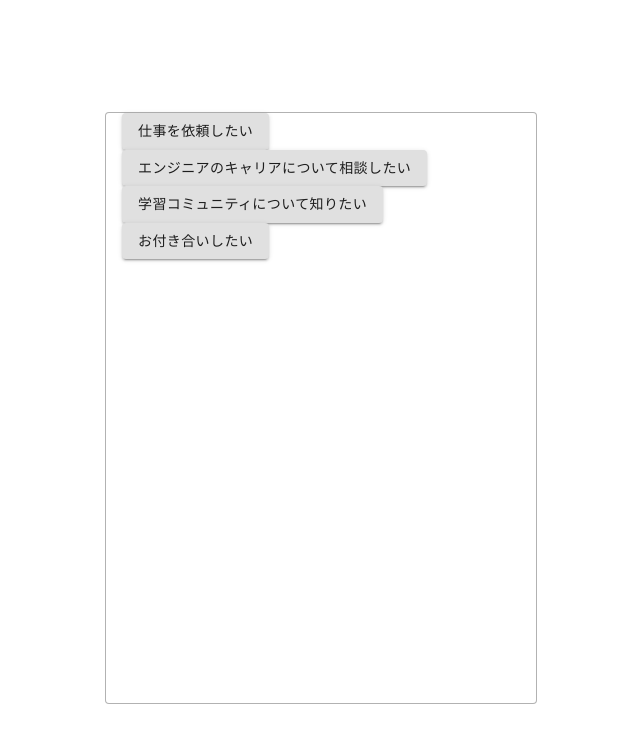
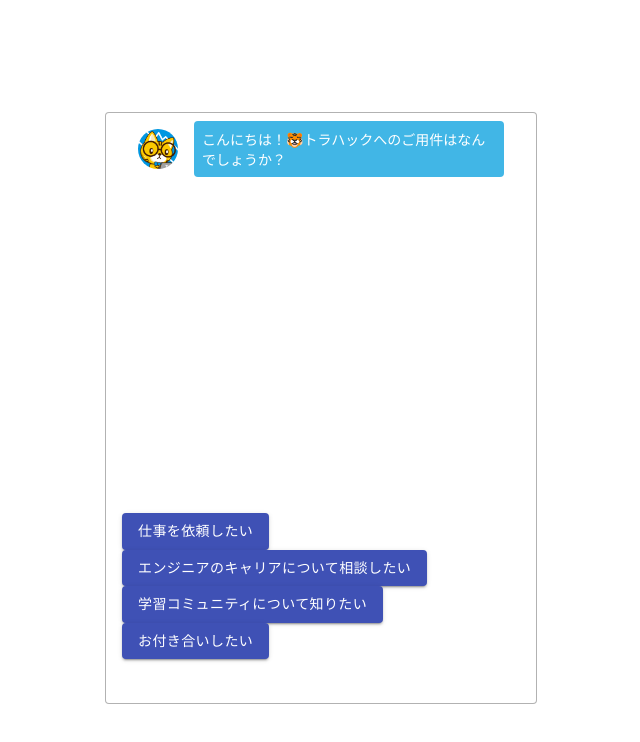
Before and after one commit to nomikazu-x/react-chatbot-demo, a React (Create React App) app: page / in a window 1280 px wide. Shown: the top 742 px of the page, without its empty margins (319-959 px from the left). Built offline with nearby package versions, Linux system fonts and the light colour scheme.

Commit message:
callback bind

```diff
--- a/src/App.jsx
+++ b/src/App.jsx
@@ -1,7 +1,7 @@
 import React from "react";
 import defaultDataset from "./dataset";
 import './assets/styles/style.css';
-import { AnswersList } from "./components";
+import {AnswersList, Chats} from "./components/index";
 
 export default class App extends React.Component {
   constructor(props) {
@@ -13,9 +13,46 @@
       dataset: defaultDataset,
       open: false
     }
+    this.selectAnswer = this.selectAnswer.bind(this)
   }
 
-  initAnswer = () => {
+  displayNextQestion = (nextQuestionId) => {
+    const chats = this.state.chats
+    chats.push({
+      text: this.state.dataset[nextQuestionId].question,
+      type: 'question'
+    })
+
+    this.setState({
+      answers: this.state.dataset[nextQuestionId].answers,
+      chats: chats,
+      currentId: nextQuestionId
+    })
+  }
+
+  selectAnswer = (selectedAnswer, nextQuestionId) => {
+    switch (true) {
+      case (nextQuestionId === 'init'):
+        this.displayNextQestion(nextQuestionId)
+        break;
+
+      default:
+        const chats = this.state.chats;
+        chats.push({
+          text: selectedAnswer,
+          type: 'answer'
+        })
+
+        this.setState({
+          chats: chats
+        })
+
+        this.displayNextQestion(nextQuestionId)
+        break;
+    }
+  }
+
+  initAnswers = () => {
     const initDataset = this.state.dataset[this.state.currentId];
     const initAnswers = initDataset.answers;
 
@@ -25,14 +62,16 @@
   }
 
   componentDidMount() {
-    this.initAnswer()
+    const initAnswers = "";
+    this.selectAnswer(initAnswers, this.state.currentId)
   }
 
   render() {
     return (
       <section className="c-section">
         <div className="c-box">
-          <AnswersList answers={this.state.answers} />
+          <Chats chats={this.state.chats}/>
+          <AnswersList answers={this.state.answers} select={this.selectAnswer} />
         </div>
       </section>
     );
--- a/src/components/Answer.jsx
+++ b/src/components/Answer.jsx
@@ -20,7 +20,7 @@
 const Answer = (props) => {
   // const classes = useStyles();
   return(
-    <Button variant="contained">
+    <Button variant="contained" color="primary" onClick={() => props.select(props.content, props.nextId)}>
       {props.content}
     </Button>
   )
--- a/src/components/AnswersList.jsx
+++ b/src/components/AnswersList.jsx
@@ -5,7 +5,7 @@
   return(
     <div className="c-grid_answer">
       {props.answers.map((value, index) => {
-        return <Answer content={value.content} key={index.toString()} />
+        return <Answer content={value.content} nextId={value.nextId} key={index.toString()} select={props.select} />
       })}
     </div>
   )
--- /dev/null
+++ b/src/components/Chat.jsx
@@ -0,0 +1,26 @@
+import React from 'react';
+import ListItem from "@material-ui/core/ListItem";
+import ListItemAvatar from "@material-ui/core/ListItemAvatar";
+import Avatar from "@material-ui/core/Avatar";
+import Torahack from "../assets/img/torahack.png";
+import NoProfile from "../assets/img/no-profile.png";
+
+const Chat = (props) => {
+  const isQuestion = (props.type === 'question');
+  const classes = isQuestion ? "p-chat__row" : "p-chat__reverse";
+
+  return (
+      <ListItem className={classes}>
+          <ListItemAvatar>
+              {isQuestion ? (
+                  <Avatar alt="icon" src={Torahack} />
+              ) : (
+                  <Avatar alt="icon" src={NoProfile} />
+              )}
+          </ListItemAvatar>
+          <div className="p-chat__bubble">{props.text}</div>
+      </ListItem>
+  );
+};
+
+export default Chat;
--- /dev/null
+++ b/src/components/Chats.jsx
@@ -0,0 +1,28 @@
+import React from 'react';
+import List from '@material-ui/core/List';
+import {Chat} from './index'
+import {createStyles, makeStyles} from "@material-ui/core/styles";
+
+const useStyles = makeStyles(() =>
+    createStyles({
+        "chats": {
+            height: "400px",
+            padding: "0",
+            overflow: "auto"
+        }
+    }),
+);
+
+const Chats = (props) => {
+  const classes = useStyles();
+
+  return(
+    <List className={classes.chats} id={"scroll-area"}>
+      {props.chats.map((chat, index) => {
+        return <Chat text={chat.text} type={chat.type} key={index} />
+      })}
+    </List>
+  );
+};
+
+export default Chats;
--- a/src/components/index.js
+++ b/src/components/index.js
@@ -1,2 +1,4 @@
 export {default as AnswersList} from './AnswersList';
 export {default as Answer} from './Answer';
+export {default as Chats} from './Chats';
+export {default as Chat} from './Chat';
```
Also changed, not shown: src/assets/img/no-profile.png (added), src/assets/img/torahack.png (added).
